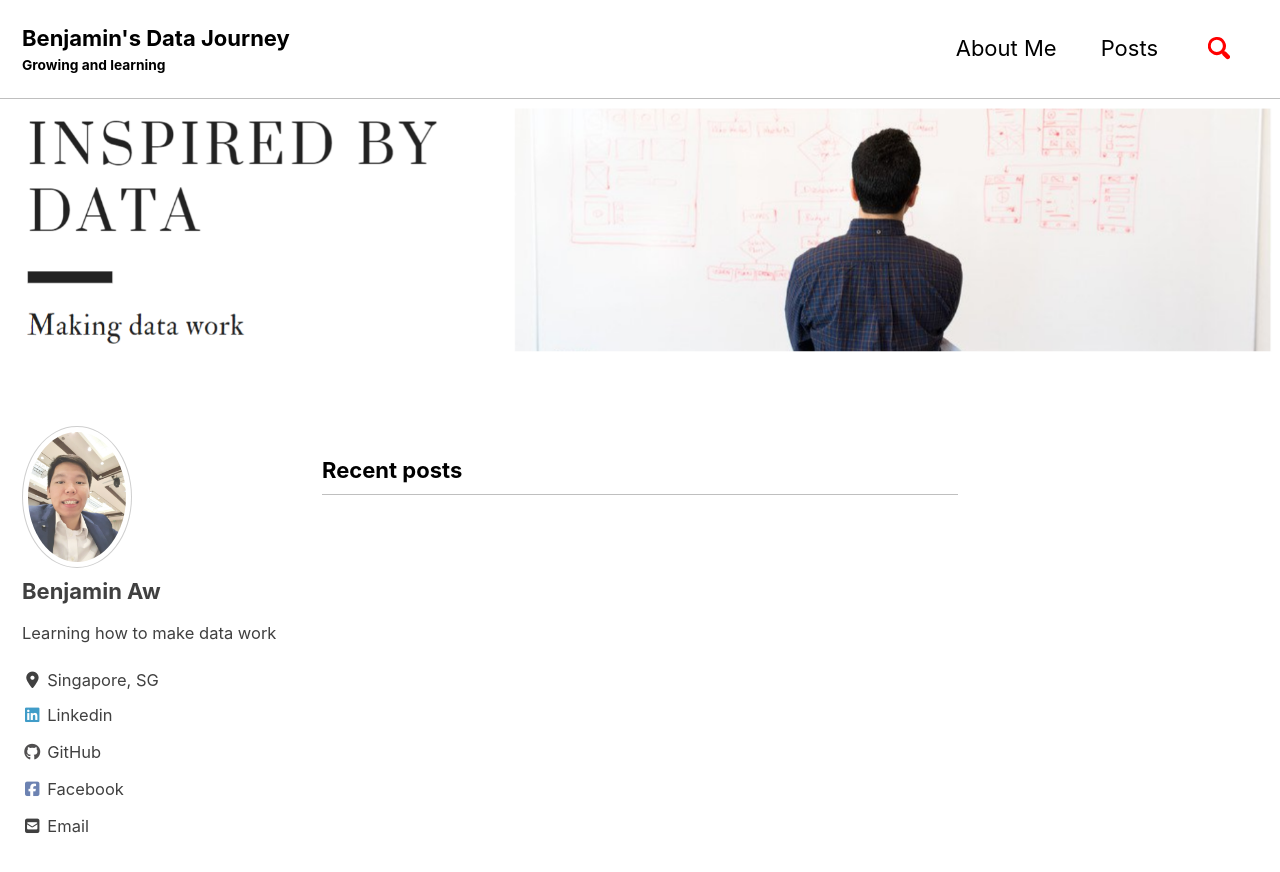
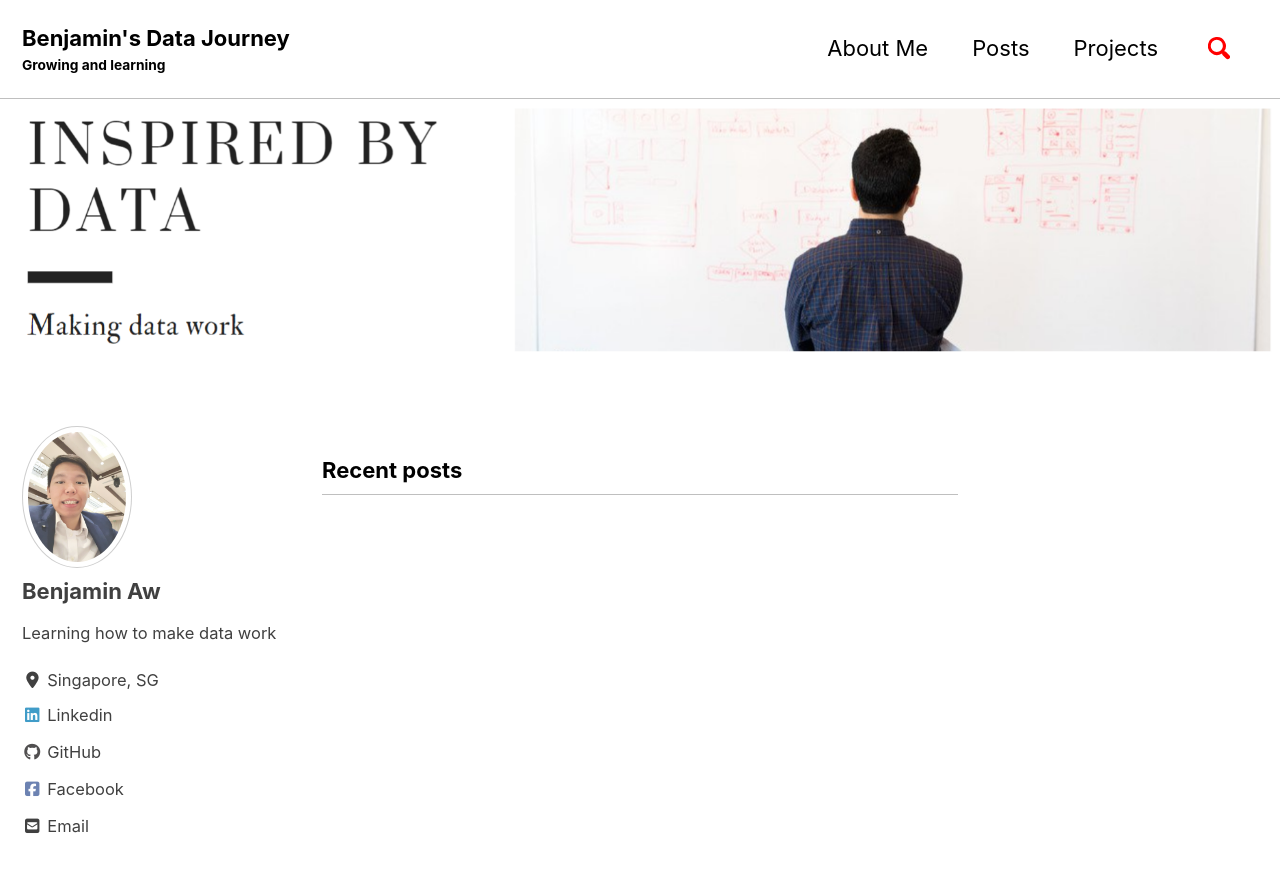
Before and after one commit to Benjamin-Aw-93/Benjamin-Aw-93.github.io, a Jekyll site: the page built from index.html, in a window 1280 px wide and 900 px high. Shown: the top 872 px of the window. Built offline with Jekyll 4.4.1, drawn with Linux system fonts in a browser that asks for light colours; cached includes are drawn as plain includes; nearby versions of some CDN libraries; the list of posts is cut into pages by our own code.

Commit message:
added new title

```diff
--- a/_data/navigation.yml
+++ b/_data/navigation.yml
@@ -4,3 +4,5 @@ main:
     url: /about/
   - title: "Posts"
     url: /year-archive/
+  - title: "Projects"
+    url: /proj-show/
```
